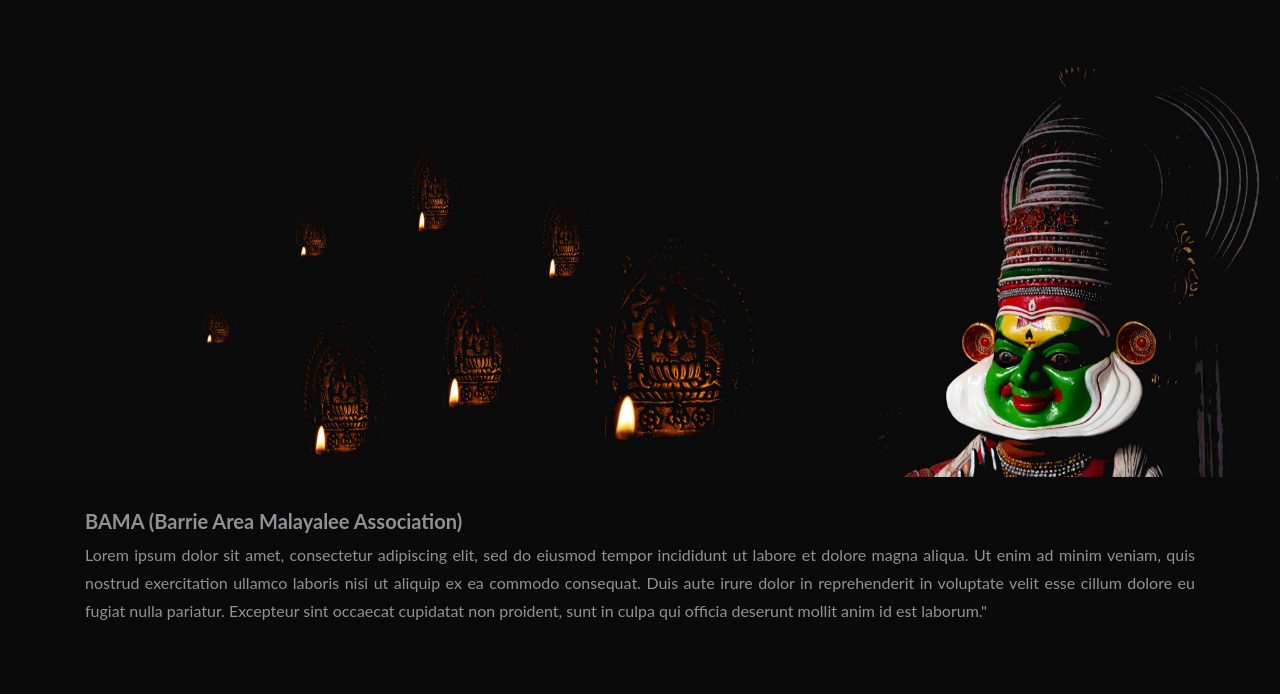
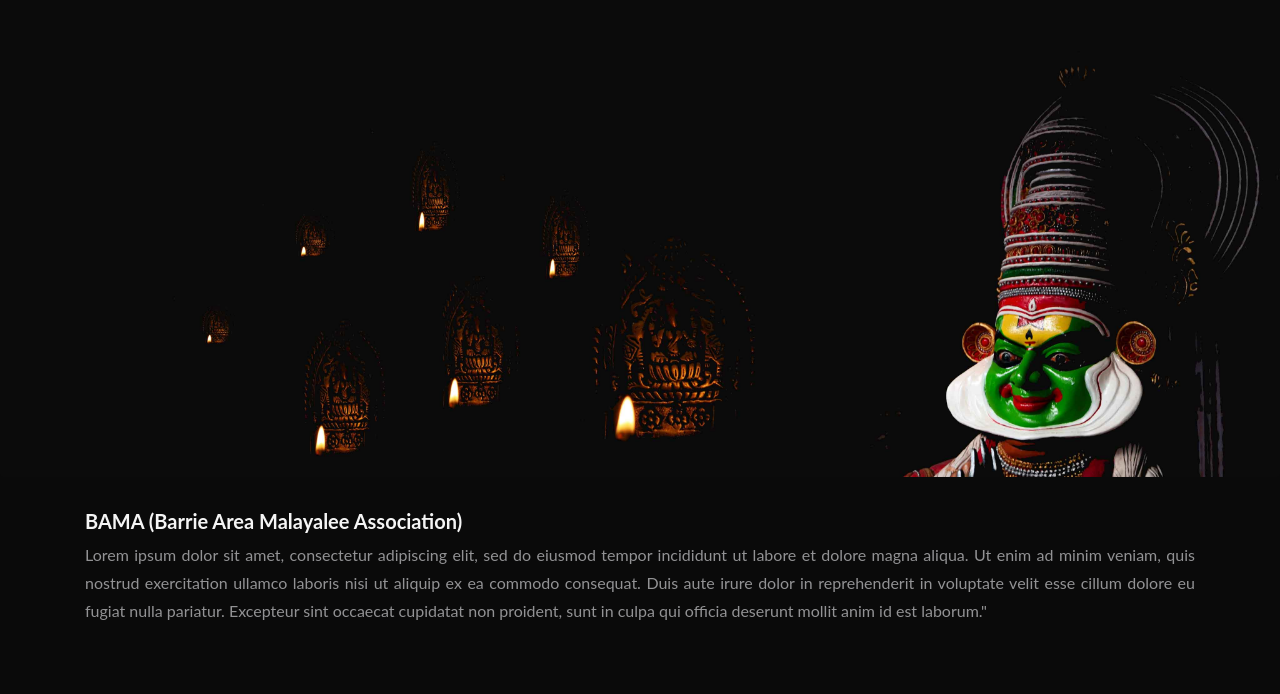
Before and after one commit to AnjallyIssac/Anjallyissac.github.io, a plain HTML site: page bama/index.html in a window 1280 px wide. Shown: the part 106-800 px from the top of the page. Drawn offline with nearby package versions, Linux system fonts and the light colour scheme.

Commit message:
he color updated

```diff
--- a/bama/index.html
+++ b/bama/index.html
@@ -40,7 +40,7 @@
         <div class="container bg-overlay">
             <div class="row">
                 <div class="col-12">
-                    <H3 class="font-weight-bold"> BAMA (Barrie Area Malayalee Association)</H3>
+                    <H3 class="font-weight-bold" style="color:whitesmoke"> BAMA (Barrie Area Malayalee Association)</H3>
 
                     <p class="lead text-justify ">Lorem ipsum dolor sit amet, consectetur adipiscing elit, sed do
                         eiusmod
```
